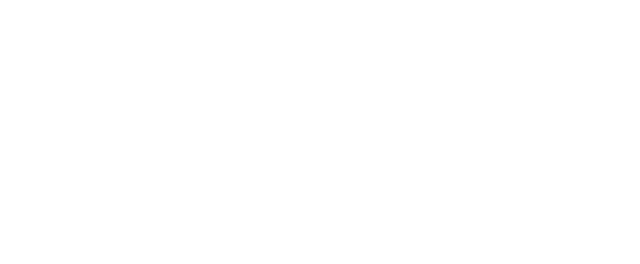
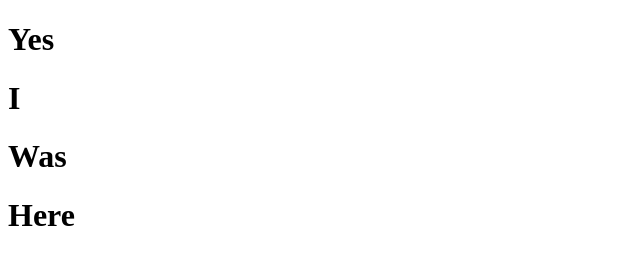
Before and after one commit to MobySchell/testest, a plain HTML site: page Yandisa.html in a window 1280 px wide. Shown: the whole page, without its empty margins (0-640 px from the left). Drawn offline with Linux system fonts and the light colour scheme.

Commit message:
Added text and 1 H1 tag

```diff
--- a/Yandisa.html
+++ b/Yandisa.html
@@ -1,16 +1,17 @@
 <!DOCTYPE html>
 <html lang="en">
-<head>
-    <meta charset="UTF-8">
-    <meta http-equiv="X-UA-Compatible" content="IE=edge">
-    <meta name="viewport" content="width=device-width, initial-scale=1.0">
+  <head>
+    <meta charset="UTF-8" />
+    <meta http-equiv="X-UA-Compatible" content="IE=edge" />
+    <meta name="viewport" content="width=device-width, initial-scale=1.0" />
     <title>Document</title>
-</head>
-<body>
- <div><h1></h1>
-    <h1></h1>
-    <h1></h1>
-</div>
-
-</body>
+  </head>
+  <body>
+    <div>
+      <h1>Yes</h1>
+      <h1>I</h1>
+      <h1>Was</h1>
+      <h1>Here</h1>
+    </div>
+  </body>
 </html>
```
